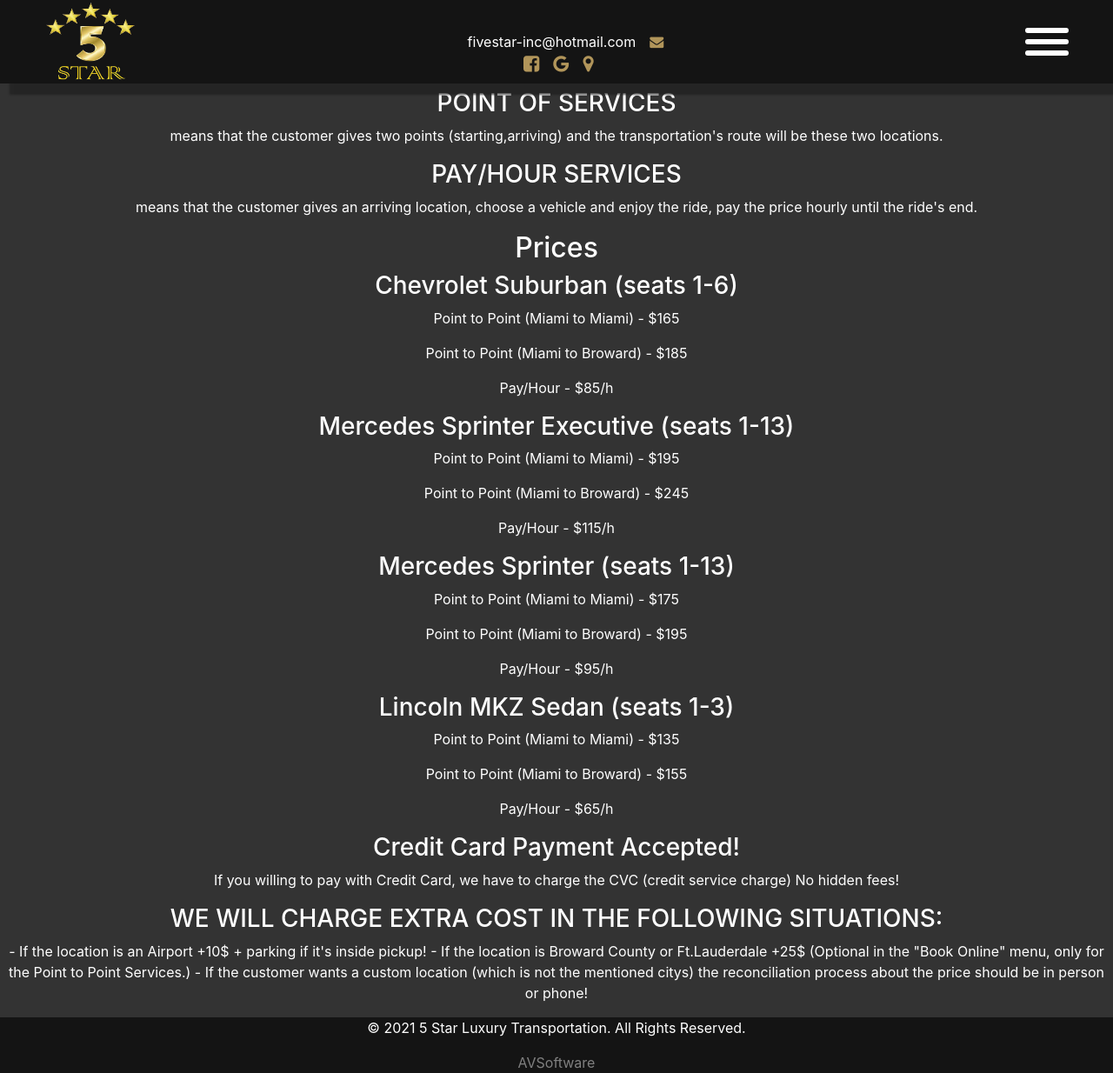
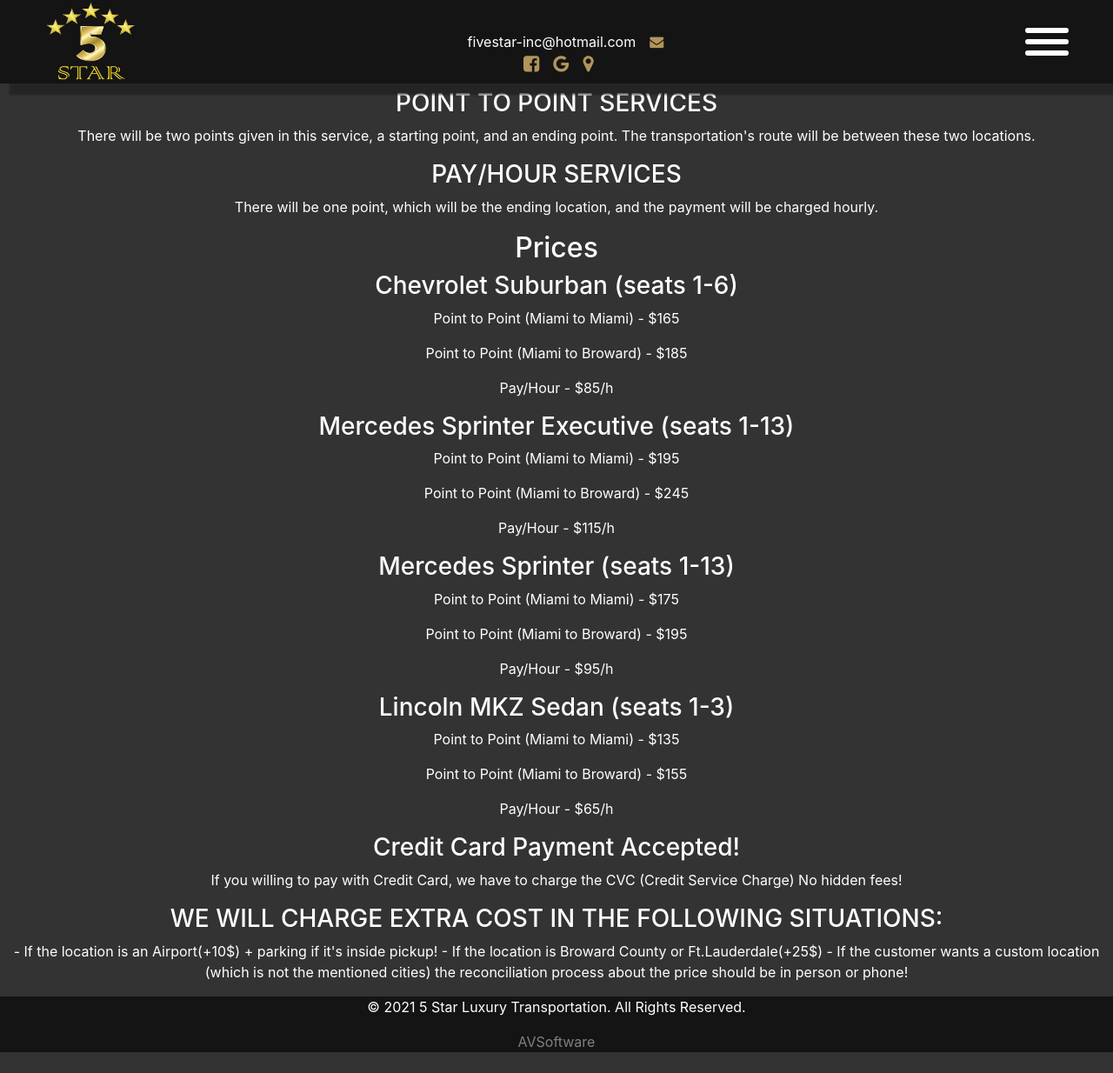
Before and after one commit to viktorferenczi/LuxuryTransportation, a React (Create React App) app: page /prices in a window 1280 px wide. Shown: the whole page at 87% size. After the commit the page ends 1210 px from the top, so only its background shows below. Built offline with nearby package versions, Linux system fonts and the light colour scheme.

Commit message:
text change

```diff
--- a/src/components/BookingPage/ServiceChooser.js
+++ b/src/components/BookingPage/ServiceChooser.js
@@ -90,7 +90,7 @@
                                 value={date}
                             />
                         </div>
-                        <p style={{marginTop:"2rem"}}>Please choose the date carefully! If you want to correct the booking after sending it to us, please contact us via email.</p>
+                        <p style={{marginTop:"2rem"}}>Please choose the date carefully! If you want to correct the booking after submitting, please contact us via email or phone.</p>
                     </div>
                     <div style={{width:'19rem', marginLeft:"3rem"}}>
 
--- a/src/components/MainLandingPage/CarChooser.js
+++ b/src/components/MainLandingPage/CarChooser.js
@@ -8,8 +8,8 @@
     return (
         <div style={{ display: "inline-grid", height: '34rem', width: '90rem', marginBottom: '10rem', marginTop: '2rem', }}>
             <div className='background-image' style={{ zIndex: "-1" }}>
-                <h1>CHOOSE FROM OUR VEHICLES</h1>
-
+                <h1>CHOOSE FROM OUR FLEET</h1>
+                <a href="/fleet">Fleet button</a>
             </div>
             <div style={{ position: "absolute", top: '97%', justifySelf: 'end', zIndex: '-1' }}>
                 <img style={{ width: "35rem", marginRight: '5rem' }} src={mercedes}></img>
--- a/src/components/MainLandingPage/FounderInfo.js
+++ b/src/components/MainLandingPage/FounderInfo.js
@@ -7,35 +7,31 @@
             <div style={{display:'flex',flexDirection:'row', justifyContent:'center'}}>
                     <div className="intruduction" style={{marginRight:"2rem"}}>
                         <h6>
-                            <span> Welcome to our page, I am Zsolt Molnar, the founder of </span>
-                        </h6>
-                        <h6>
-                            <span style={{ color: '#b1955a', fontSize:'1.5rem'}}> 5 Star Luxury Transportation. </span>
+                            <span style={{ color: '#b1955a', fontSize:'1.5rem'}}> Miami Luxury Transportation Professionals</span>
                         </h6>
                         <p style={{ textAlign: 'left', marginBottom: '0' }}>
-                            We have been in this business for years, and we developed a way to satisfy all your needs in miami transportation.
+                            We have been in this business for years, and we developed a way to satisfy all your needs in luxury transportation.
                         </p>
                         <p style={{ textAlign: 'left' }}>
-                            From the start we used Chevrolet SUVs and later we expanded our collection with Mercedes Sprinters, Lincoln MKZs, and more.
+                            From the start we used only SUVs, since then we expanded our collection with other vehicles, and we are only developing to provide even more vehicle types to our customers!
                         </p>
                         <p style={{ textAlign: 'left', marginBottom: '4rem'}}>
-                            You can take a look at our vehicles online anytime. If you want to see the car in person, call us, and we will be at your service to preview the vehicle before <a style={{ textDecoration: 'underline' }} >booking</a>.
+                            You can take a look at our vehicles online anytime. If you want to see the car in person, call us, and we will be at your service to preview the vehicle before <a href="/booking" style={{ textDecoration: 'underline' }} >booking</a>.
                         </p>
                     </div>
 
                     <div className="why-us">
-                        <h4 style={{ textAlign: 'left', marginBottom: '2rem', marginLeft: '1rem', color: '#b1955a' }} >Why Miami Suv Transportation?</h4>
+                        <h4 style={{ textAlign: 'left', marginBottom: '2rem', marginLeft: '1rem', color: '#b1955a' }} >Why 5 Star Luxury Transportation?</h4>
                         <ul style={{ textAlign: 'left' }}>
                             <li>With several years of professional experience</li>
                             <li>Reliable, continuously maintained cars</li>
                             <li>Vehicles for special needs: weddings, partys, birthdays, business events</li>
                             <li>Professional drivers, with demanding appearance</li>
                             <li>Fully licensed and insured vehicles</li>
+                            <li>Customer focused service</li>
                         </ul>
                         <p style={{ textAlign: 'left' }}>Choose your favorite vehicle, and one of our services, and we're going to provide an unforgettable ride!</p>
                         <p style={{ textAlign: 'left' }}>Travel with us, we are looking forward for your call!</p>
-                        <p className="farawell-message">Best Regards:</p>
-                        <p style={{ textAlign: 'right', fontStyle:'italic' }}>Zsolt Molnar</p>
                     </div>
                 </div>
         </div>
--- a/src/components/MainLandingPage/Promotion.js
+++ b/src/components/MainLandingPage/Promotion.js
@@ -4,7 +4,7 @@
     return(
         <div>
           <h1> WE GUARANTEE THAT WILL BE YOUR DREAM RIDE!</h1>
-          <h4>Don't forget, call us and one of our professional drivers is at your service and provide you unforgettable ride and safety! (we need to change this section, this sentence sounds like AIDS)</h4>
+          <h4>Don't forget, call us and one of our professional drivers is at your service and provide you unforgettable ride and safety!</h4>
         </div>
     );
 }
--- a/src/pages/FleetPage.js
+++ b/src/pages/FleetPage.js
@@ -63,7 +63,10 @@
     return (
         <div>
             <Header />
-            <div>
+            <div style={{marginTop:"8rem"}}>
+                <h4>5 Star Fleet</h4>
+                <p>Elegant, comfortable, executive-level style across the board, our Sedans and SUVs are all accompanied by a professional and experienced chauffeur. Vehicle makes offered include Lincoln, Mercedes, and Chevrolet. Sedans are perfect for 3-4 passengers while SUVs may accommodate up to 7 passengers.</p>
+                <p> Some vehicles have WiFi, for specific requests or further assistance choosing the right vehicle for your needs, please call our reservations team.</p>
                 <div className="fleet-div">
                         {listItems}
                     </div>
--- a/src/pages/PricesPage.js
+++ b/src/pages/PricesPage.js
@@ -11,18 +11,17 @@
                 <h2>Service types</h2>
 
                 <div>
-                    <h3>POINT OF SERVICES</h3>
+                    <h3>POINT TO POINT SERVICES</h3>
                     <p>
-                        means that the customer gives two points (starting,arriving)
-                        and the transportation's route will be these two locations.
+                        There will be two points given in this service, a starting point, and an ending point.
+                        The transportation's route will be between these two locations.
                     </p>
                 </div>
 
                 <div>
                     <h3>PAY/HOUR SERVICES</h3>
                     <p>
-                    means that the customer gives an arriving location, choose a vehicle and enjoy the ride,
-                    pay the price hourly until the ride's end.
+                        There will be one point, which will be the ending location, and the payment will be charged hourly.
                     </p>
                 </div>
             </div>
@@ -88,7 +87,7 @@
             <div>
                 <h3>Credit Card Payment Accepted!</h3>
                 <p>
-                    If you willing to pay with Credit Card, we have to charge the CVC (credit service charge)
+                    If you willing to pay with Credit Card, we have to charge the CVC (Credit Service Charge)
                     No hidden fees!
                 </p>
             </div>
@@ -96,14 +95,13 @@
             <div>
                     <h3>WE WILL CHARGE EXTRA COST IN THE FOLLOWING SITUATIONS:</h3>
                     <p>
-                        - If the location is an Airport  +10$ + parking if it's inside pickup!
-                        - If the location is Broward County or Ft.Lauderdale +25$
-                        (Optional in the "Book Online" menu, only for the Point to Point Services.)
+                        - If the location is an Airport(+10$) + parking if it's inside pickup!
+                        - If the location is Broward County or Ft.Lauderdale(+25$)
                         - If the customer wants a custom location
-                        (which is not the mentioned citys) the reconciliation process about the price should be in person or phone!
+                        (which is not the mentioned cities) the reconciliation process about the price should be in person or phone!
                     </p>
                 </div>
-<Footer/>
+            <Footer/>
         </div>
     )
 }
```
